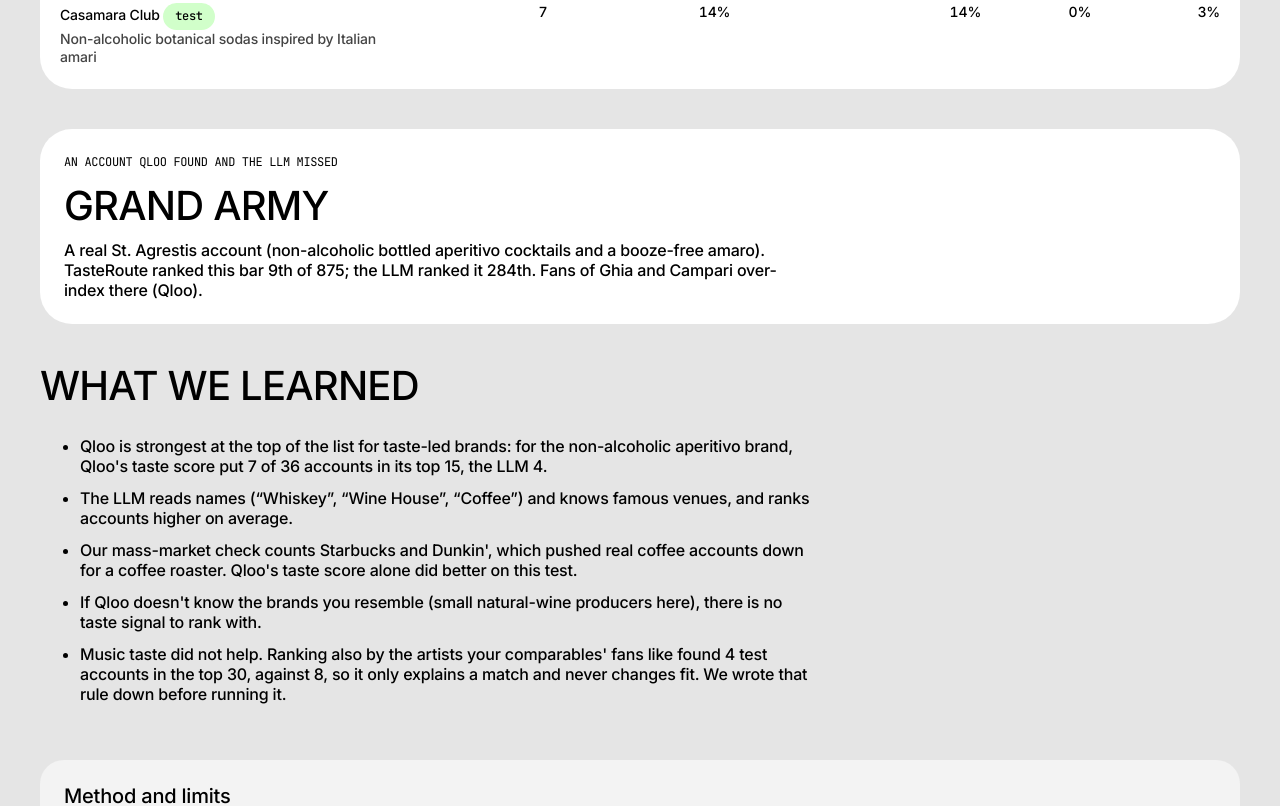
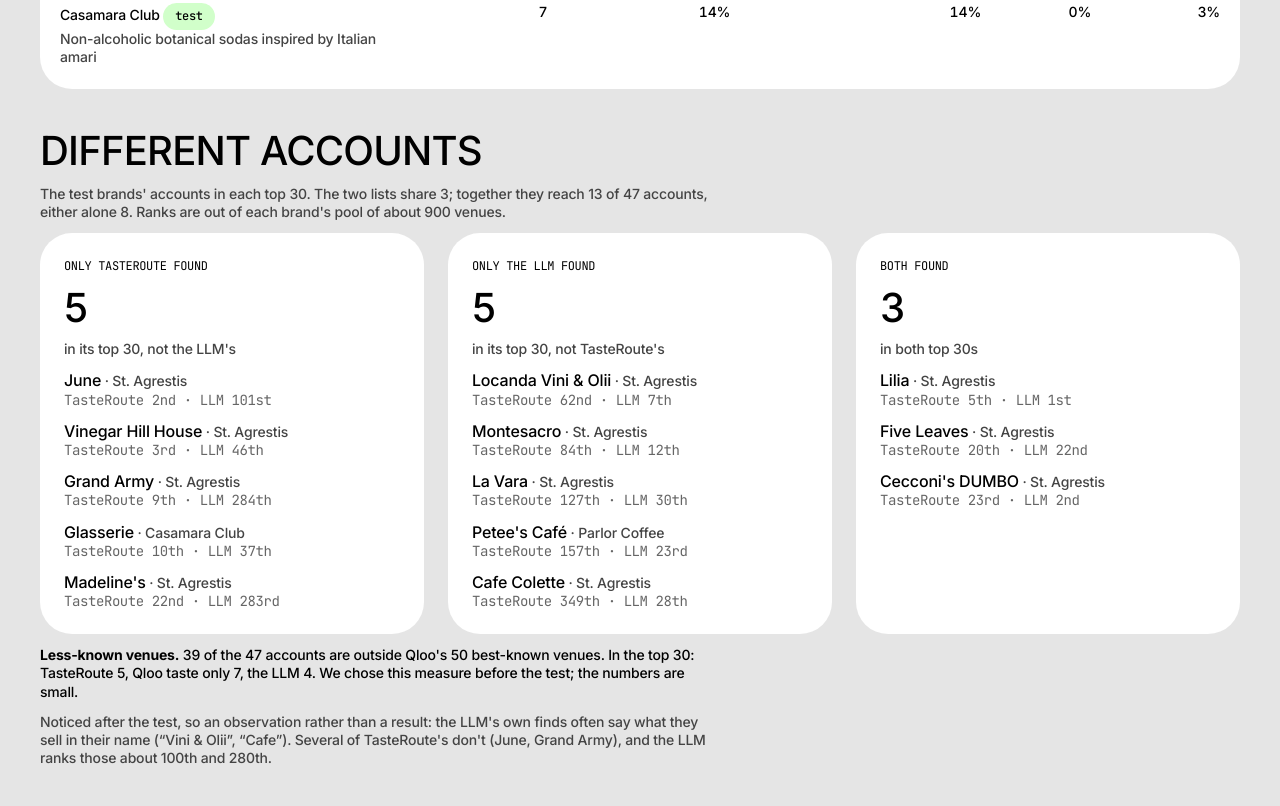
Before and after one commit to divyanshu-patil/TasteRoute, a Next.js app in the folder apps/web/: page /evaluation in a window 1280 px wide. Shown: the part 1520-2326 px from the top of the page. Built offline with nearby package versions, Linux system fonts and the light colour scheme; no server answers.

Commit message:
feat(evaluation): "Different accounts" section: the test accounts only TasteRoute, only the LLM, or both put in their top 30 (5, 5, 3; together 13 of 47, either alone 8), the pre-registered long-tail count (TasteRoute 5, Qloo taste 7, LLM 4), and the heatmap result in what we learned; no new calls

```diff
--- a/apps/web/app/evaluation/page.tsx
+++ b/apps/web/app/evaluation/page.tsx
@@ -15,6 +15,8 @@
   recall30?: Record<string, number | null>;
 };
 
+type Pick = { venue: string; brand: string; q_fit_rank: number; llm_rank: number };
+
 const pct = (x: number | null | undefined) => (x == null ? "–" : `${Math.round(x * 100)}%`);
 const nth = (n: number) => `${n}${n % 100 >= 11 && n % 100 <= 13 ? "th" : ["th", "st", "nd", "rd"][n % 10] ?? "th"}`;
 
@@ -22,6 +24,14 @@
   const brands = ev.brands as Brand[];
   const f = ev.featured;
   const found = ev.found_top30 as Record<string, number>;
+  const ov = ev.overlap as Record<"qloo_only" | "llm_only" | "both", Pick[]>;
+  const tail = ev.long_tail;
+  const reach = ov.qloo_only.length + ov.llm_only.length + ov.both.length;
+  const cols = [
+    { key: "qloo_only", title: "Only TasteRoute found", note: "in its top 30, not the LLM's" },
+    { key: "llm_only", title: "Only the LLM found", note: "in its top 30, not TasteRoute's" },
+    { key: "both", title: "Both found", note: "in both top 30s" },
+  ] as const;
   return (
     <div className="wrap stack" style={{ gap: 40, paddingBottom: 80 }}>
       <div className="stack" style={{ gap: 24 }}>
@@ -116,6 +126,42 @@
         </div>
       </section>
 
+      <section className="stack-s" aria-labelledby="diff-h">
+        <h2 id="diff-h" className="h2">Different accounts</h2>
+        <p className="small muted" style={{ maxWidth: "75ch" }}>
+          The test brands&apos; accounts in each top 30. The two lists share {ov.both.length}; together they reach {reach} of{" "}
+          {ev.accounts} accounts, either alone {found["Q-fit"]}. Ranks are out of each brand&apos;s pool of about 900 venues.
+        </p>
+        <div className="grid-3">
+          {cols.map((c) => (
+            <div key={c.key} className="card stack-s">
+              <p className="mono">{c.title.toUpperCase()}</p>
+              <p className="v" style={{ fontSize: 40, lineHeight: 1 }}>{ov[c.key].length}</p>
+              <p className="small muted">{c.note}</p>
+              <ul className="stack-s" style={{ listStyle: "none", padding: 0, margin: 0 }}>
+                {ov[c.key].map((p) => (
+                  <li key={`${p.brand}-${p.venue}`}>
+                    <span style={{ fontWeight: 500 }}>{p.venue}</span>
+                    <span className="small muted"> · {p.brand}</span>
+                    <p className="mono faint small">TasteRoute {nth(p.q_fit_rank)} · LLM {nth(p.llm_rank)}</p>
+                  </li>
+                ))}
+              </ul>
+            </div>
+          ))}
+        </div>
+        <p className="small" style={{ maxWidth: "75ch" }}>
+          <strong>Less-known venues.</strong> {tail.accounts} of the {ev.accounts} accounts are outside Qloo&apos;s {tail.top} best-known
+          venues. In the top 30: TasteRoute {tail.found_top30["Q-fit"]}, Qloo taste only {tail.found_top30["Q-raw"]}, the LLM{" "}
+          {tail.found_top30["LLM"]}. We chose this measure before the test; the numbers are small.
+        </p>
+        <p className="small muted" style={{ maxWidth: "75ch" }}>
+          Noticed after the test, so an observation rather than a result: the LLM&apos;s own finds often say what they sell in their
+          name (&ldquo;Vini &amp; Olii&rdquo;, &ldquo;Cafe&rdquo;). Several of TasteRoute&apos;s don&apos;t (June, Grand Army), and the LLM ranks those
+          about 100th and 280th.
+        </p>
+      </section>
+
       <section className="card stack-s">
         <p className="mono">AN ACCOUNT QLOO FOUND AND THE LLM MISSED</p>
         <h2 className="h2">{f.venue}</h2>
@@ -133,6 +179,7 @@
           <li>Our mass-market check counts Starbucks and Dunkin&apos;, which pushed real coffee accounts down for a coffee roaster. Qloo&apos;s taste score alone did better on this test.</li>
           <li>If Qloo doesn&apos;t know the brands you resemble (small natural-wine producers here), there is no taste signal to rank with.</li>
           <li>Music taste did not help. Ranking also by the artists your comparables&apos; fans like found 4 test accounts in the top 30, against 8, so it only explains a match and never changes fit. We wrote that rule down before running it.</li>
+          <li>Qloo&apos;s heatmap did not help either. Ranking also by where your comparables&apos; fans concentrate found 6 test accounts in the top 30, against 8, so it orders the taste route and never changes fit. That rule was also written down first.</li>
         </ul>
       </section>
 
--- a/apps/web/public/evaluation.json
+++ b/apps/web/public/evaluation.json
@@ -19,6 +19,101 @@
   "q_fit": 1,
   "llm": 1,
   "ties": 1
+ },
+ "overlap": {
+  "qloo_only": [
+   {
+    "venue": "June",
+    "brand": "St. Agrestis",
+    "q_fit_rank": 2,
+    "llm_rank": 101
+   },
+   {
+    "venue": "Vinegar Hill House",
+    "brand": "St. Agrestis",
+    "q_fit_rank": 3,
+    "llm_rank": 46
+   },
+   {
+    "venue": "Grand Army",
+    "brand": "St. Agrestis",
+    "q_fit_rank": 9,
+    "llm_rank": 284
+   },
+   {
+    "venue": "Glasserie",
+    "brand": "Casamara Club",
+    "q_fit_rank": 10,
+    "llm_rank": 37
+   },
+   {
+    "venue": "Madeline's",
+    "brand": "St. Agrestis",
+    "q_fit_rank": 22,
+    "llm_rank": 283
+   }
+  ],
+  "llm_only": [
+   {
+    "venue": "Locanda Vini & Olii",
+    "brand": "St. Agrestis",
+    "q_fit_rank": 62,
+    "llm_rank": 7
+   },
+   {
+    "venue": "Montesacro",
+    "brand": "St. Agrestis",
+    "q_fit_rank": 84,
+    "llm_rank": 12
+   },
+   {
+    "venue": "La Vara",
+    "brand": "St. Agrestis",
+    "q_fit_rank": 127,
+    "llm_rank": 30
+   },
+   {
+    "venue": "Petee's Café",
+    "brand": "Parlor Coffee",
+    "q_fit_rank": 157,
+    "llm_rank": 23
+   },
+   {
+    "venue": "Cafe Colette",
+    "brand": "St. Agrestis",
+    "q_fit_rank": 349,
+    "llm_rank": 28
+   }
+  ],
+  "both": [
+   {
+    "venue": "Lilia",
+    "brand": "St. Agrestis",
+    "q_fit_rank": 5,
+    "llm_rank": 1
+   },
+   {
+    "venue": "Five Leaves",
+    "brand": "St. Agrestis",
+    "q_fit_rank": 20,
+    "llm_rank": 22
+   },
+   {
+    "venue": "Cecconi's DUMBO",
+    "brand": "St. Agrestis",
+    "q_fit_rank": 23,
+    "llm_rank": 2
+   }
+  ]
+ },
+ "long_tail": {
+  "accounts": 39,
+  "top": 50,
+  "found_top30": {
+   "Q-fit": 5,
+   "Q-raw": 7,
+   "LLM": 4
+  }
  },
  "target": "TasteRoute beats the LLM on recall@30 in 3 of 4 test brands",
  "target_met": false,
```
Also changed, not shown: 2 other files (tests, documents, lock files or other folders).
